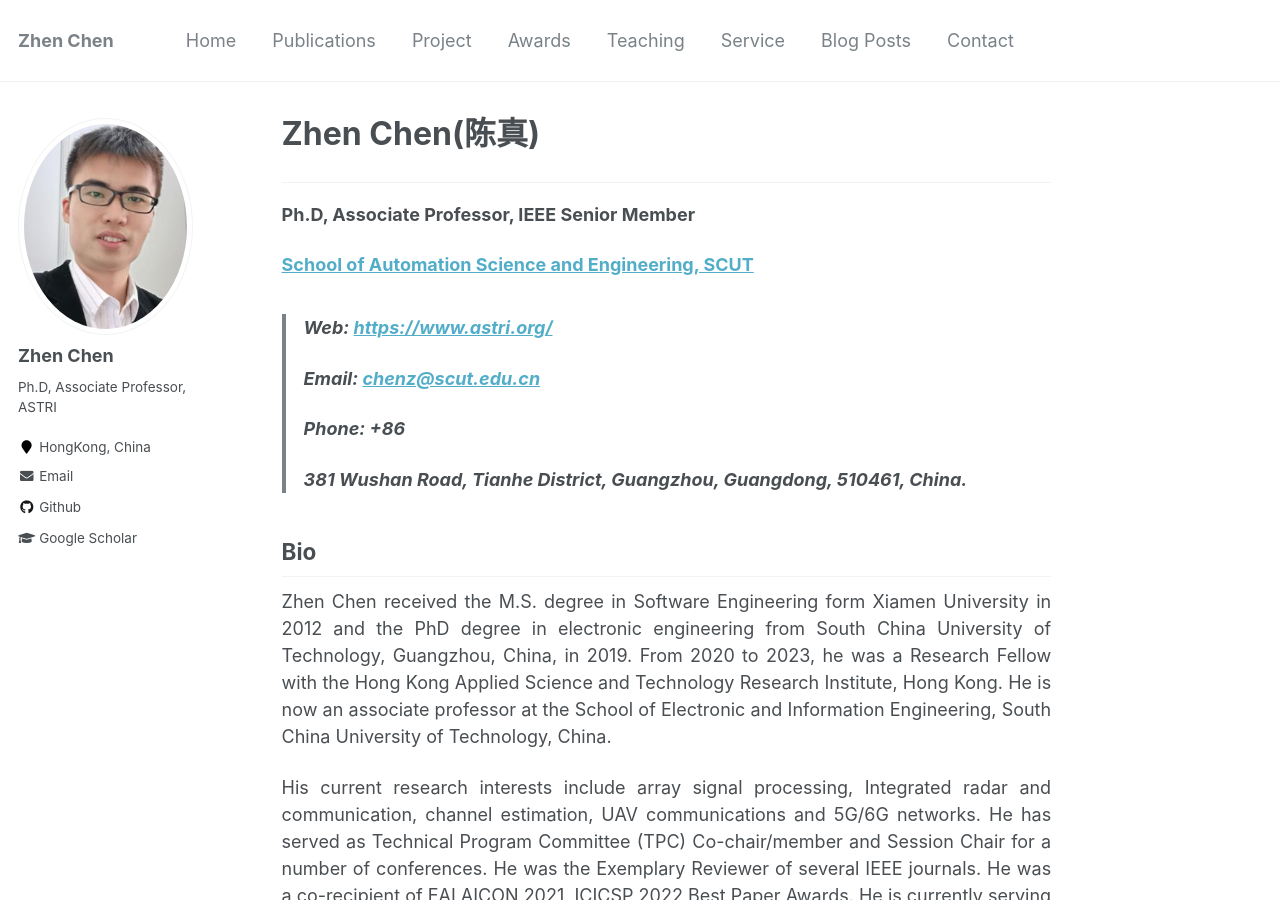
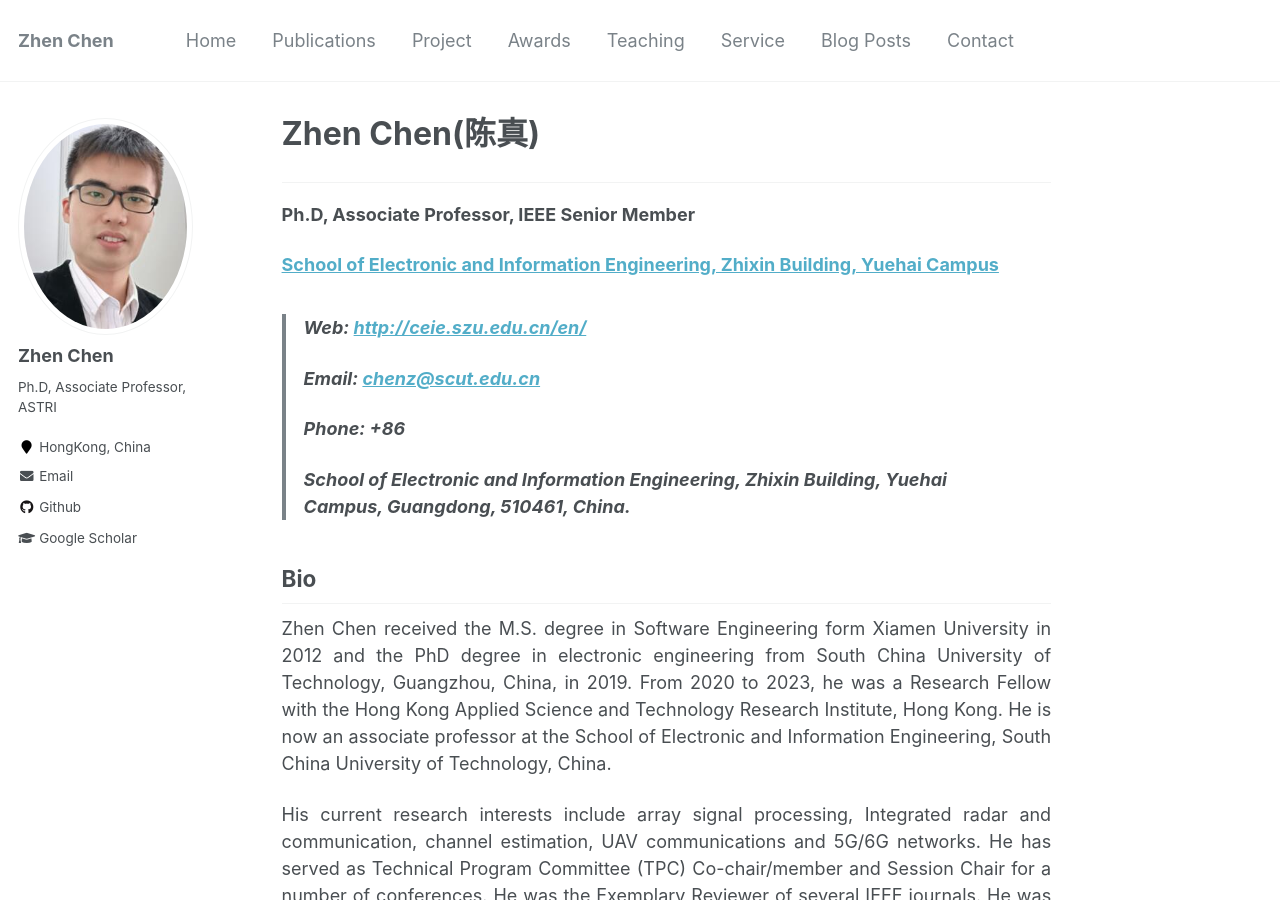
Before and after one commit to baile035/chenz_CV, a Jekyll site: the page built from _pages/about.md, in a window 1280 px wide and 900 px high. Built offline with Jekyll 4.4.1, drawn with Linux system fonts in a browser that asks for light colours.

Commit message:
about.md

```diff
--- a/_pages/about.md
+++ b/_pages/about.md
@@ -11,7 +11,7 @@ redirect_from:
 ***
 <html>
 <p><b style="line-height:50%"> Ph.D, Associate Professor, IEEE Senior Member </b> </p>
-<p><b style="line-height:50%"><a href="https://www2.scut.edu.cn/ee/">School of Automation Science and Engineering, SCUT</a></b></p>
+<p><b style="line-height:50%"><a href="https://www.szu.edu.cn/">School of Electronic and Information Engineering, Zhixin Building, Yuehai Campus</a></b></p>
 
 <!--
 <p><b style="line-height:50%"><a href="http:// ">Institute of multi-dimensional signal processing(Shenzhen)</a></b></p>
@@ -20,10 +20,10 @@ redirect_from:
 
 </html>
 
-><p><b style="line-height:50%"> Web: <a href="https://www.astri.org/:">https://www.astri.org/</a> </b></p>
+><p><b style="line-height:50%"> Web: <a href="http://ceie.szu.edu.cn/en/index.htm/:">http://ceie.szu.edu.cn/en/</a> </b></p>
 ><p><b style="line-height:50%"> Email: <a href="mailto:chenz@scut.edu.cn">chenz@scut.edu.cn</a></b> </p>
 ><p><b style="line-height:50%"> Phone: +86  </b></p>
-><p><b width="50%" style="line-height:50%"> 381 Wushan Road, Tianhe District, Guangzhou, Guangdong, 510461, China.  </b> </p>
+><p><b width="50%" style="line-height:50%">School of Electronic and Information Engineering, Zhixin Building, Yuehai Campus, Guangdong, 510461, China.  </b> </p>
 
 Bio
 ----------
```
